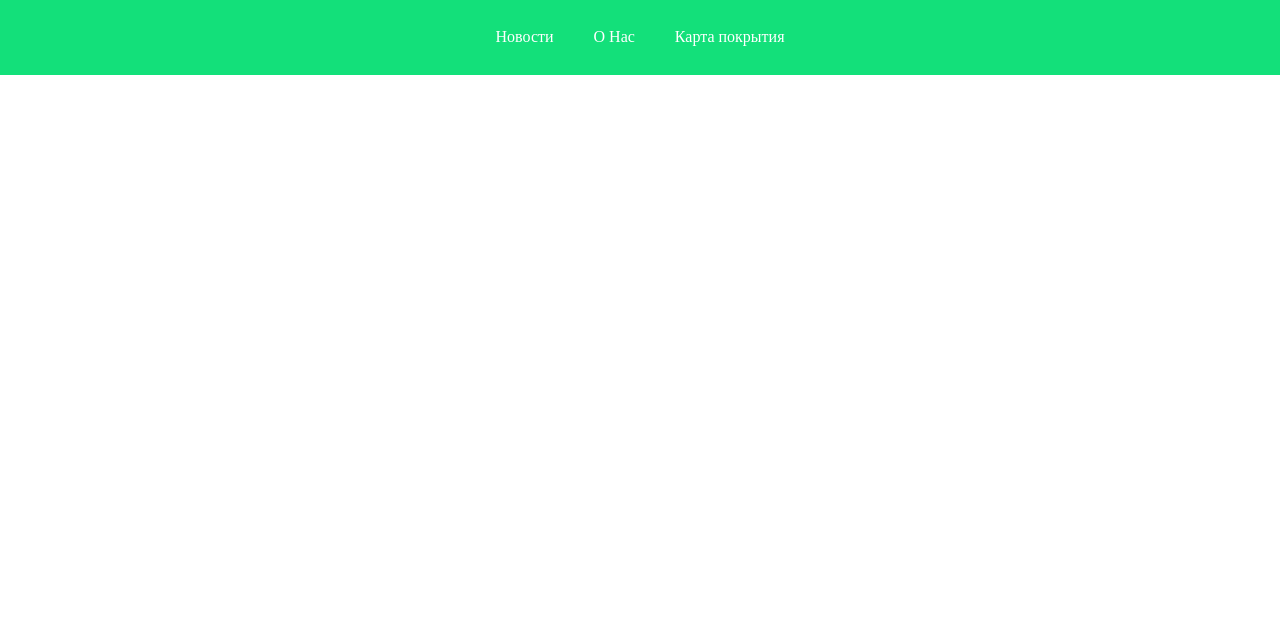
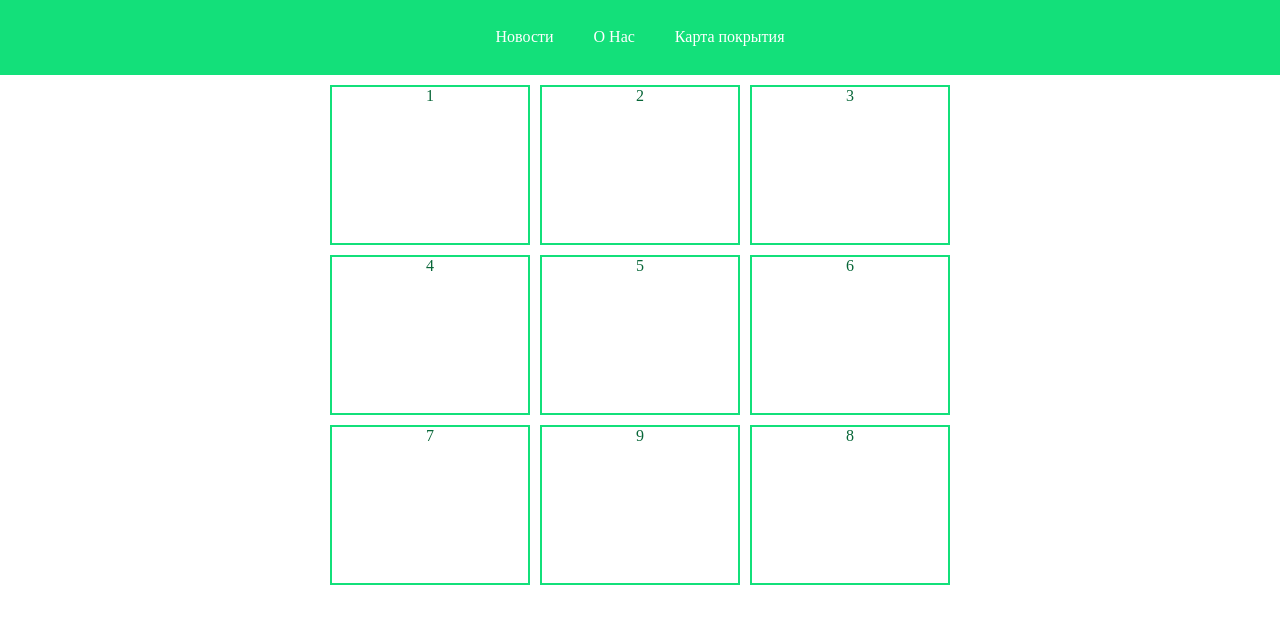
Before and after one commit to Alischenuk/test-06.12.2018, a plain HTML site: page index.html in a window 1280 px wide. Drawn offline with nearby package versions, Linux system fonts and the light colour scheme.

Commit message:
with grid

```diff
--- a/index.html
+++ b/index.html
@@ -14,5 +14,16 @@
         <a href="/about" class="news" alt="">О Нас</a>
         <a href="/revMaps" class="news" alt="">Карта покрытия</a>
     </nav>
+    <section>
+        <div>1</div>
+        <div>2</div>
+        <div>3</div>
+        <div>4</div>
+        <div>5</div>
+        <div>6</div>
+        <div>7</div>
+        <div>8</div>
+        <div>9</div>
+    </section>
 </body>
 </html>
--- a/index.scss
+++ b/index.scss
@@ -15,4 +15,53 @@ body {
             color: #ffffff;
         }
     }
+    section {
+        display: grid;
+        grid-template-columns: 200px 200px 200px;
+        grid-template-rows: 160px 160px 160px;
+        grid-gap: 10px 10px;
+        margin-top: 10px;
+        justify-content: center;
+        grid-template-areas: "_1 _2 _3"
+                             "_4 _5 _6"
+                             "_7 _8 _9";
+        @media screen and (max-width: 600px) {
+            grid-template-areas: "_2 _1 _3"
+                                 "_4 _5 _6"
+                                 "_7 _8 _9";
+        }
+        div {
+            border: 2px solid #13E07A;
+            color: #086638;
+            text-align: center;
+
+            &:nth-child(1) {
+                grid-area: _1;
+            }
+            &:nth-child(2) {
+                grid-area: _2;
+            }
+            &:nth-child(3) {
+                grid-area: _3;
+            }
+            &:nth-child(4) {
+                grid-area: _4;
+            }
+            &:nth-child(5) {
+                grid-area: _5;
+            }
+            &:nth-child(6) {
+                grid-area: _6;
+            }
+            &:nth-child(7) {
+                grid-area: _7;
+            }
+            &:nth-child(8) {
+                grid-area: _8;
+            }
+            &:nth-child(8) {
+                grid-area: _9;
+            }
+        }
+    }
 }
```
Also changed, not shown: index.css, 1 other file.
